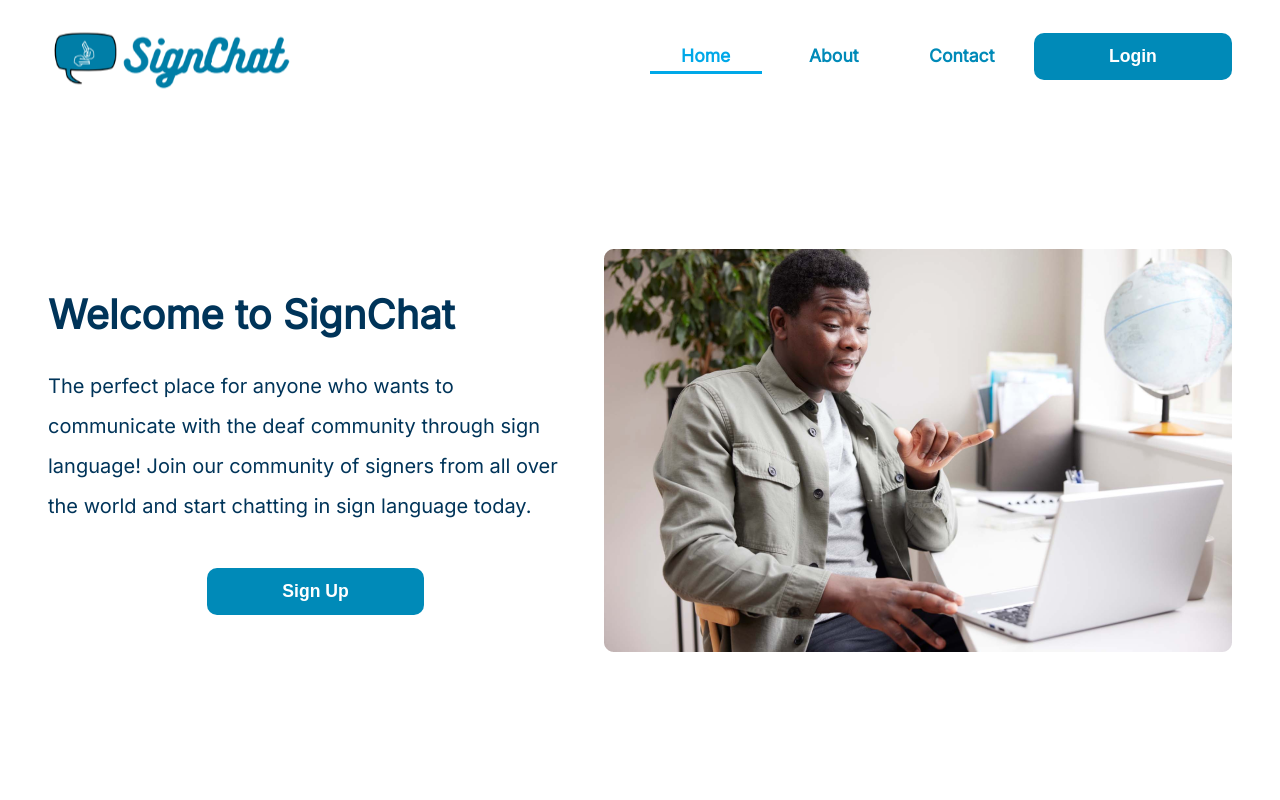
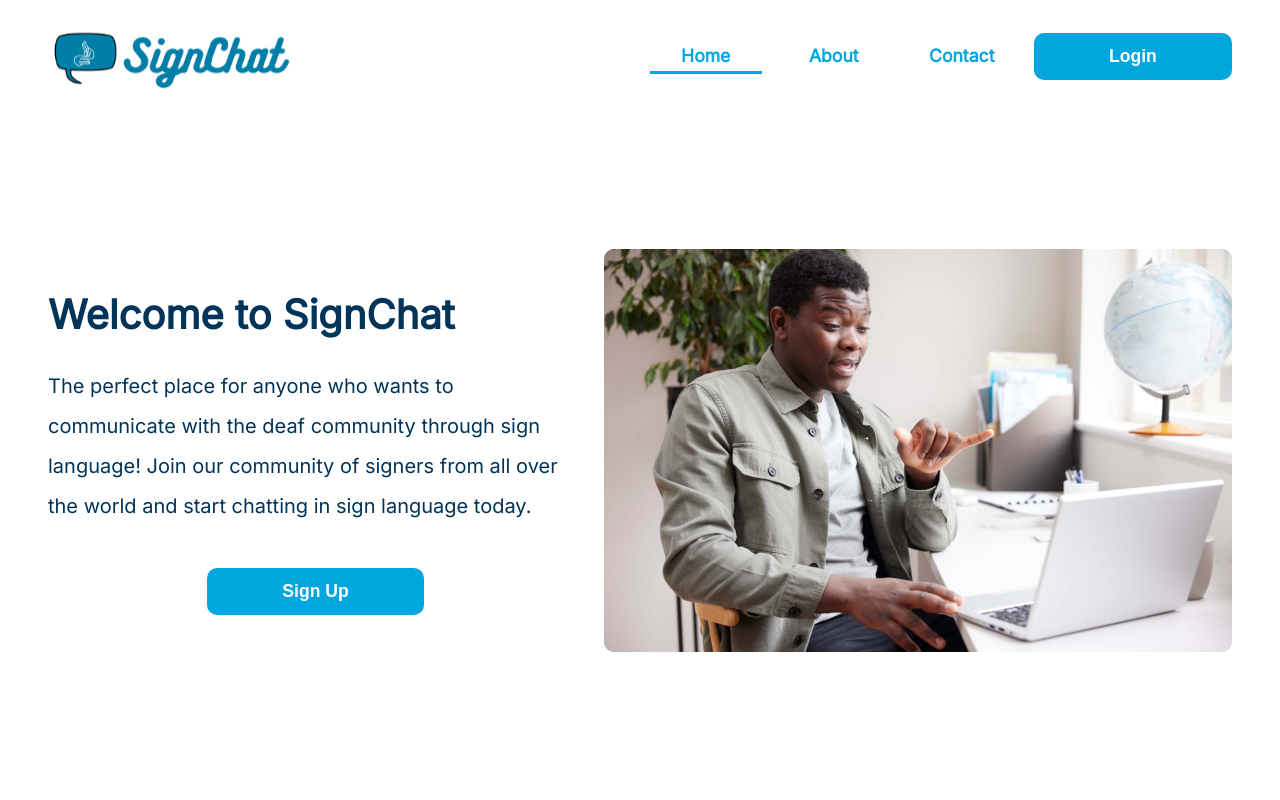
Before and after one commit to SignLink/Signchat-Frontend, a React (Create React App) app: page / in a window 1280 px wide. Shown: the top 800 px of the page. Built offline with nearby package versions, Linux system fonts and the light colour scheme.

Commit message:
made blue color a bit brighter

```diff
--- a/src/index.css
+++ b/src/index.css
@@ -23,7 +23,7 @@
 }
 
 :root {
-  --nav-font-color: #008AB8;
+  --nav-font-color: #00a6de;
   --active-color: #00a8e8;
   --font-color: #003459;
   --popup-border-color: #cacaca;
```
